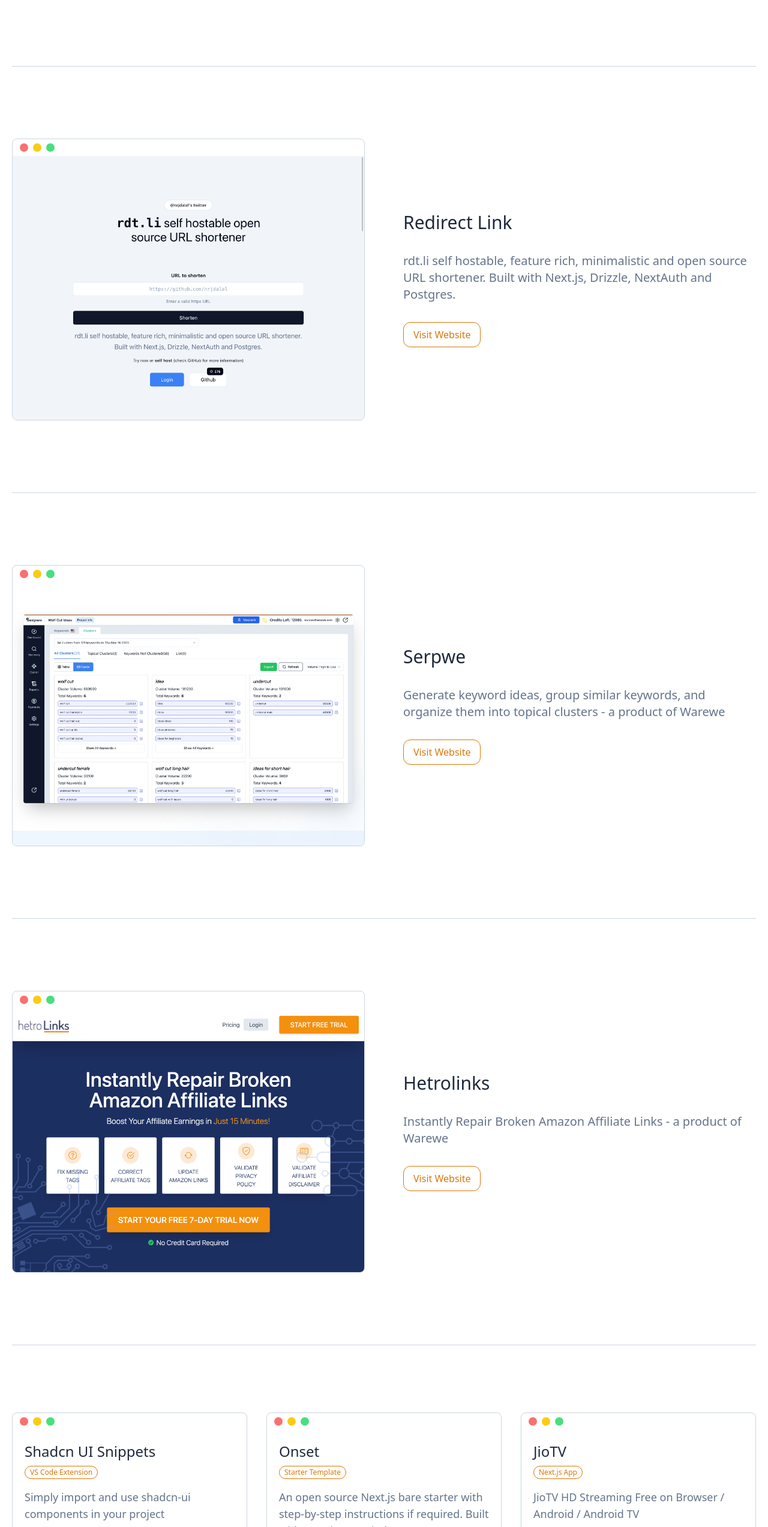
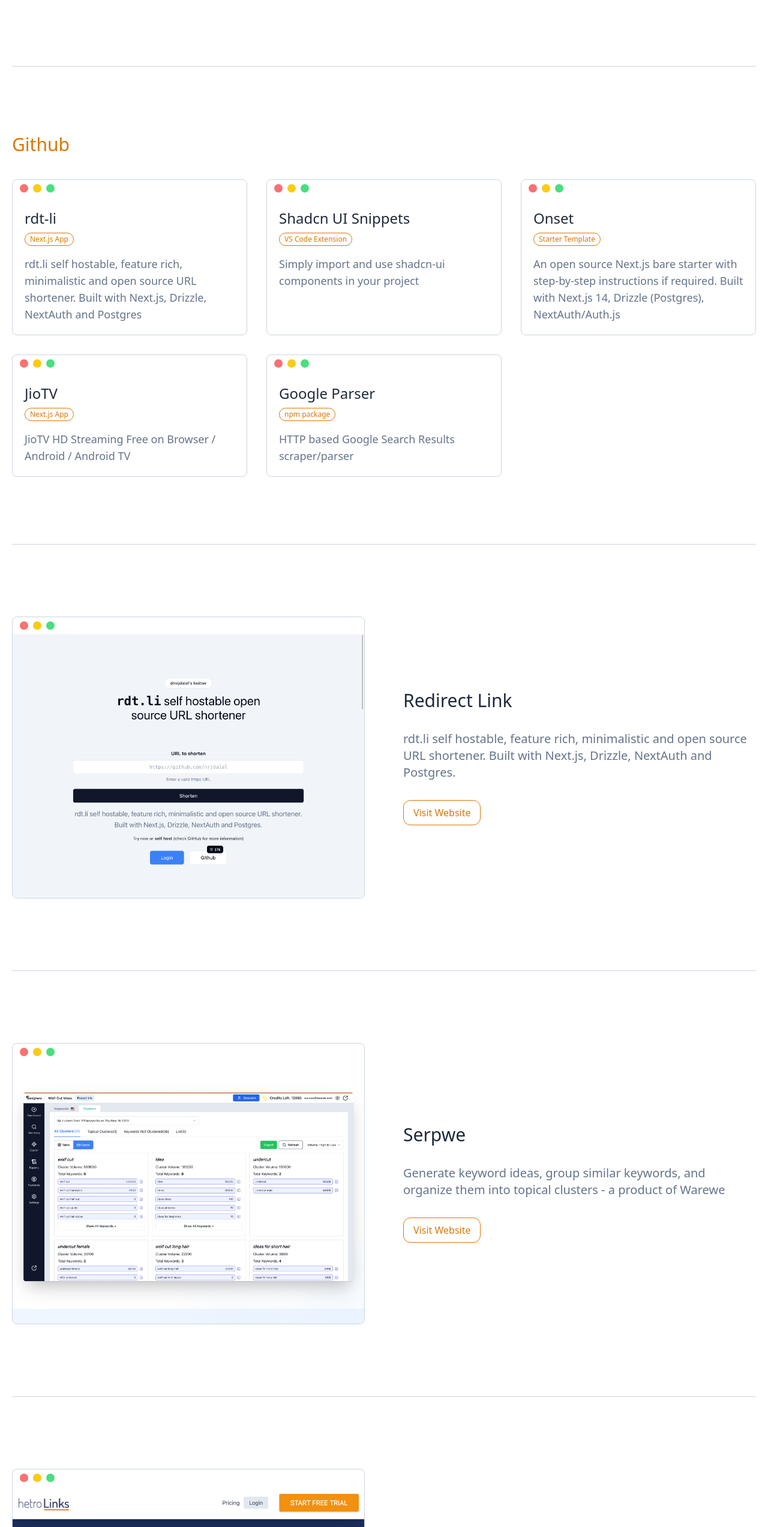
Before and after one commit to nrjdalal/v0.nrjdalal.com, a Next.js app: page / in a window 1280 px wide. Shown: the part 1080-3626 px from the top of the page at 60% size. Built offline with nearby package versions, Linux system fonts and the light colour scheme.

Commit message:
rearranged site

```diff
--- a/src/app/page.tsx
+++ b/src/app/page.tsx
@@ -52,6 +52,60 @@ const Page = () => {
       </div>
 
       {
+        // ~ Github
+      }
+      <div className="mx-5 border-t border-slate-300 py-20  lg:py-28">
+        <h2 className="mb-10 text-2xl font-medium text-amber-600 md:text-3xl">
+          Github
+        </h2>
+
+        <div className="grid gap-8 md:grid-cols-2 lg:grid-cols-3">
+          <GithubLinks
+            href="https://github.com/nrjdalal/rdt-li"
+            title="rdt-li"
+            type="Next.js App"
+          >
+            rdt.li self hostable, feature rich, minimalistic and open source URL
+            shortener. Built with Next.js, Drizzle, NextAuth and Postgres
+          </GithubLinks>
+
+          <GithubLinks
+            href="https://github.com/nrjdalal/shadcn-ui-snippets"
+            title="Shadcn UI Snippets"
+            type="VS Code Extension"
+          >
+            Simply import and use shadcn-ui components in your project
+          </GithubLinks>
+
+          <GithubLinks
+            href="https://github.com/nrjdalal/onset"
+            title="Onset"
+            type="Starter Template"
+          >
+            An open source Next.js bare starter with step-by-step instructions
+            if required. Built with Next.js 14, Drizzle (Postgres),
+            NextAuth/Auth.js
+          </GithubLinks>
+
+          <GithubLinks
+            href="https://github.com/nrjdalal/JioTV-Next"
+            title="JioTV"
+            type="Next.js App"
+          >
+            JioTV HD Streaming Free on Browser / Android / Android TV
+          </GithubLinks>
+
+          <GithubLinks
+            href="https://github.com/nrjdalal/google-parser"
+            title="Google Parser"
+            type="npm package"
+          >
+            HTTP based Google Search Results scraper/parser
+          </GithubLinks>
+        </div>
+      </div>
+
+      {
         // ~ Projects
       }
       <Projects src="/rdt.li.png" href="https://rdt.li" title="Redirect Link">
@@ -77,44 +131,6 @@ const Page = () => {
           Instantly Repair Broken Amazon Affiliate Links - a product of Warewe
         </p>
       </Projects>
-
-      {
-        // ~ Github
-      }
-      <div className="mx-5 grid gap-8 border-t border-slate-300 py-20 md:grid-cols-2 lg:grid-cols-3 lg:py-28">
-        <GithubLinks
-          href="https://github.com/nrjdalal/shadcn-ui-snippets"
-          title="Shadcn UI Snippets"
-          type="VS Code Extension"
-        >
-          Simply import and use shadcn-ui components in your project
-        </GithubLinks>
-
-        <GithubLinks
-          href="https://github.com/nrjdalal/onset"
-          title="Onset"
-          type="Starter Template"
-        >
-          An open source Next.js bare starter with step-by-step instructions if
-          required. Built with Next.js 14, Drizzle (Postgres), NextAuth/Auth.js
-        </GithubLinks>
-
-        <GithubLinks
-          href="https://github.com/nrjdalal/JioTV-Next"
-          title="JioTV"
-          type="Next.js App"
-        >
-          JioTV HD Streaming Free on Browser / Android / Android TV
-        </GithubLinks>
-
-        <GithubLinks
-          href="https://github.com/nrjdalal/google-parser"
-          title="Google Parser"
-          type="npm package"
-        >
-          HTTP based Google Search Results scraper/parser
-        </GithubLinks>
-      </div>
     </main>
   )
 }
```
